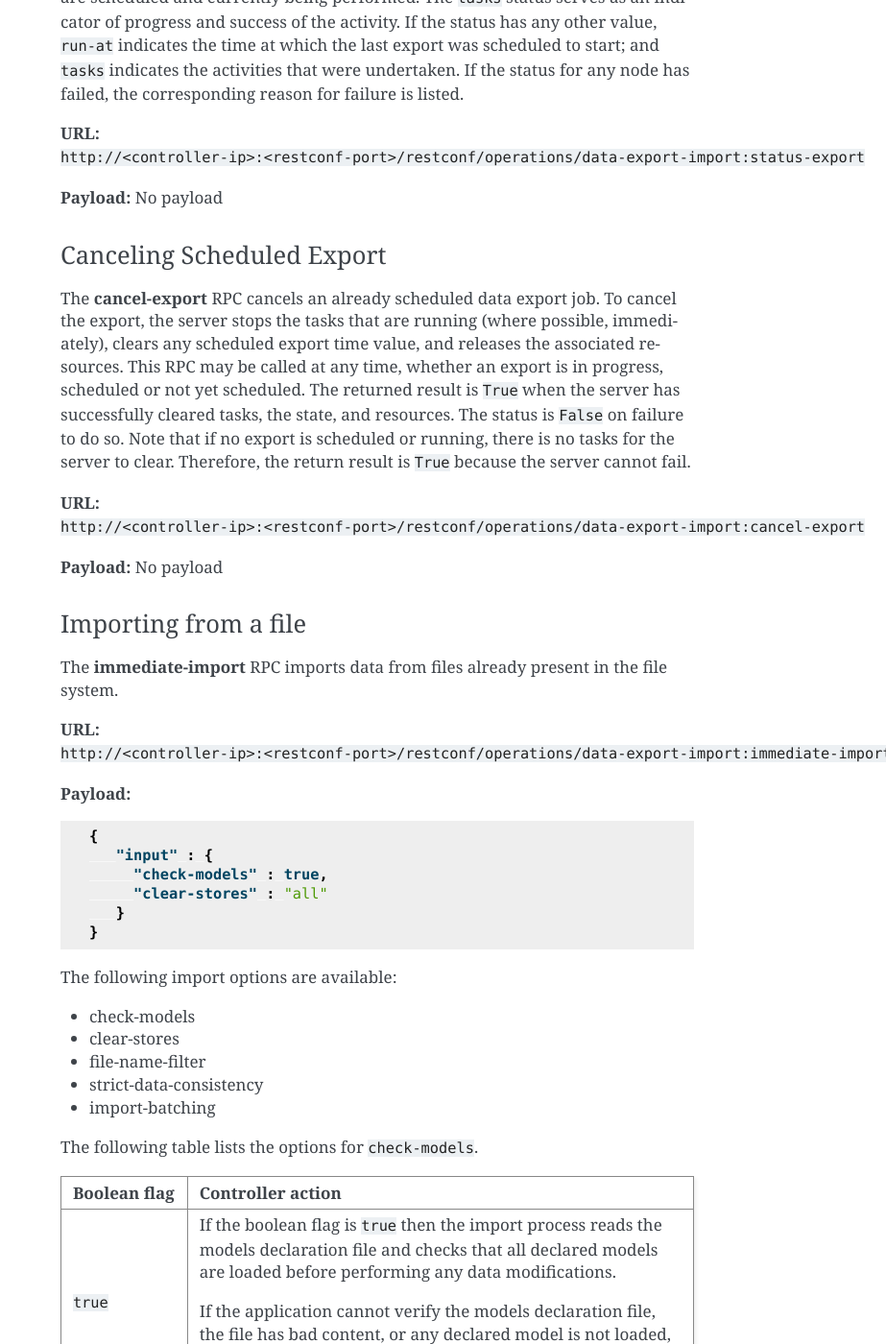
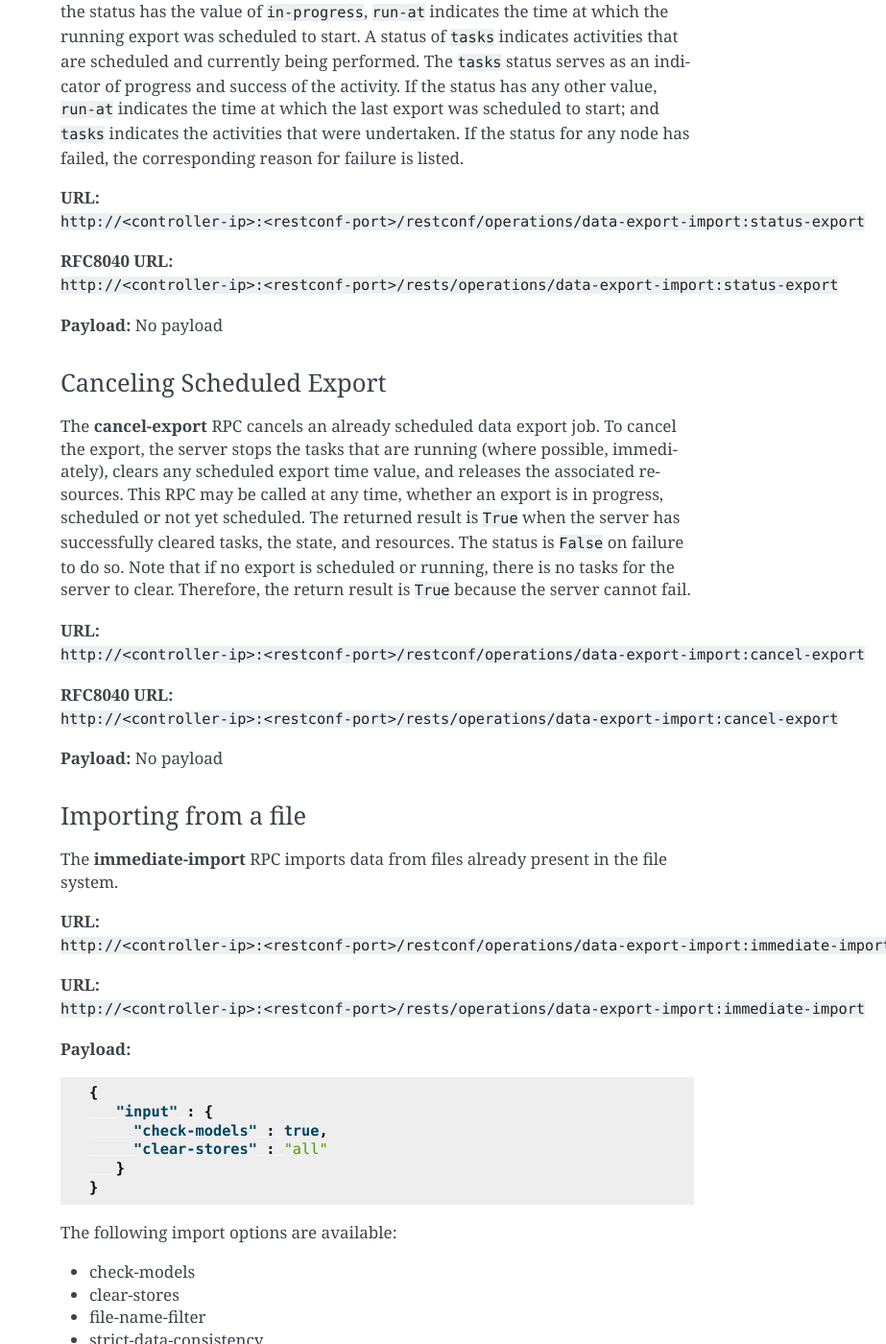
Before and after one commit to opendaylight/daexim, a Sphinx documentation site: the page built from docs/user-guide.rst, in a window 1280 px wide and 1400 px high, scrolled down 4009 px. Shown: the whole window at 96% size, without its empty margins (357-1280 px from the left). Built offline with Sphinx 7.4.7, drawn with Linux system fonts in a browser that asks for light colours; some of the changed text lies outside the part shown.

Commit message:
Add RFC8040 urls for daexim user-guide
Change-Id: Iaf257c92d9f10c1d37a527ea305cdda214171682
Signed-off-by: aman1403 <170030039@iitdh.ac.in>

```diff
--- a/docs/user-guide.rst
+++ b/docs/user-guide.rst
@@ -95,6 +95,8 @@ module data from the corresponding data store. Each file contains at least
 one empty JSON object.
 
 **URL:** ``http://<controller-ip>:<restconf-port>/restconf/operations/data-export-import:schedule-export``
+
+**RFC8040 URL:** ``http://<controller-ip>:<restconf-port>/rests/operations/data-export-import:schedule-export``
 
 **Payload:**
 
@@ -228,6 +230,8 @@ corresponding reason for failure is listed.
 
 **URL:** ``http://<controller-ip>:<restconf-port>/restconf/operations/data-export-import:status-export``
 
+**RFC8040 URL:** ``http://<controller-ip>:<restconf-port>/rests/operations/data-export-import:status-export``
+
 **Payload:** No payload
 
 
@@ -248,6 +252,8 @@ return result is ``True`` because the server cannot fail.
 
 **URL:** ``http://<controller-ip>:<restconf-port>/restconf/operations/data-export-import:cancel-export``
 
+**RFC8040 URL:** ``http://<controller-ip>:<restconf-port>/rests/operations/data-export-import:cancel-export``
+
 **Payload:** No payload
 
 
@@ -258,6 +264,8 @@ The **immediate-import** RPC imports data from files already present in
 the file system.
 
 **URL:** ``http://<controller-ip>:<restconf-port>/restconf/operations/data-export-import:immediate-import``
+
+**URL:** ``http://<controller-ip>:<restconf-port>/rests/operations/data-export-import:immediate-import``
 
 **Payload:**
 
@@ -401,6 +409,8 @@ restoration for each node.
 
 **URL:** ``http://<controller-ip>:<restconf-port>/restconf/operations/data-export-import:status-import``
 
+**URL:** ``http://<controller-ip>:<restconf-port>/rests/operations/data-export-import:status-import``
+
 **Payload:** No payload
 
 
```
